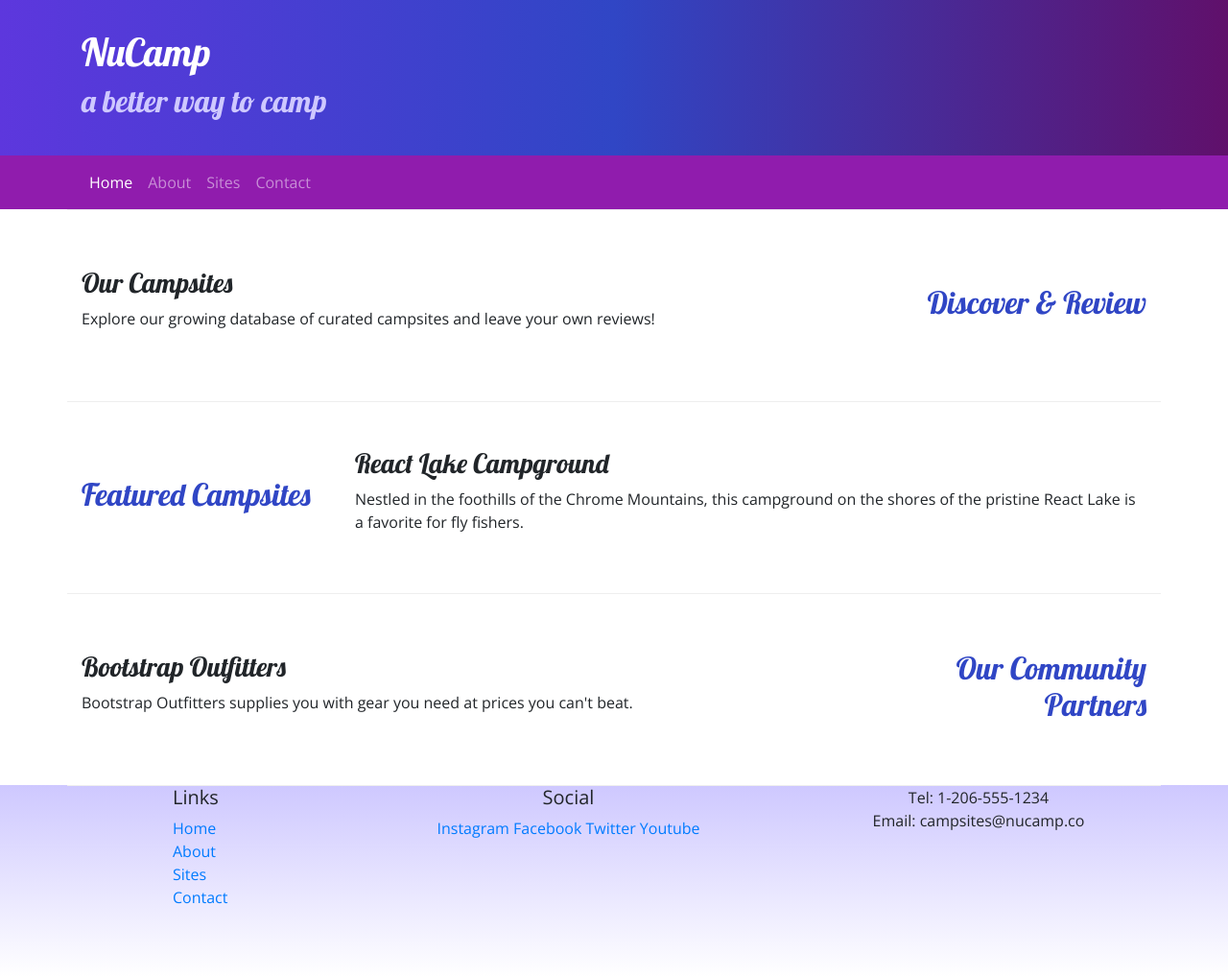
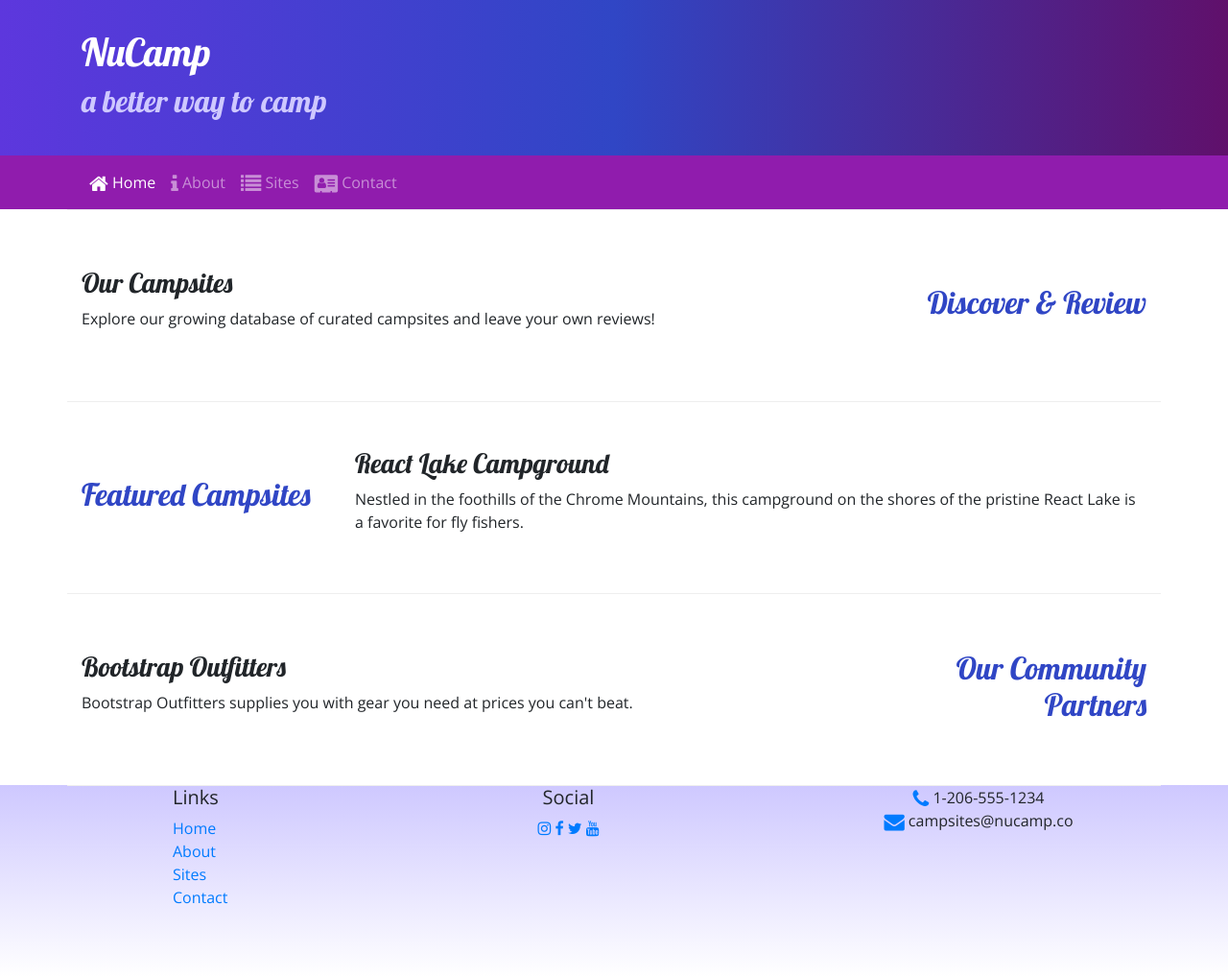
Before and after one commit to CodingGakusei/git-test, a website: page index.html in a window 1280 px wide. Shown: the whole page at 96% size. Drawn offline with nearby package versions, Linux system fonts and the light colour scheme.

Commit message:
Icon Fonts from Font Awesome Library

```diff
--- a/index.html
+++ b/index.html
@@ -10,6 +10,7 @@
     <link rel="stylesheet" href="node_modules/bootstrap/dist/css/bootstrap.min.css" />
 
     <!--Additional CSS must be added after Bootstrap CSS-->
+    <link rel="stylesheet" href="node_modules/font-awesome/css/font-awesome.min.css" />
     <link rel="stylesheet" href="https://fonts.googleapis.com/css?family=Lobster|Open+Sans" />
     <link rel="stylesheet" href="css/styles.css" />
 
@@ -36,10 +37,14 @@
             </button>
             <div class="collaspe navbar-collapse" id="nucampNavbar">
                 <ul class="navbar-nav">
-                    <li class="nav-item active"><a class="nav-link" href="#">Home</a></li>
-                    <li class="nav-item"><a class="nav-link" href="aboutus.html">About</a></li>
-                    <li class="nav-item"><a class="nav-link" href="#">Sites</a></li>
-                    <li class="nav-item"><a class="nav-link" href="#">Contact</a></li>
+                    <li class="nav-item active"><a class="nav-link" href="#"><i class="fa fa-home fa-lg"></i> Home</a>
+                    </li>
+                    <li class="nav-item"><a class="nav-link" href="aboutus.html"><i class="fa fa-info fa-lg"></i>
+                            About</a>
+                    </li>
+                    <li class="nav-item"><a class="nav-link" href="#"><i class="fa fa-list fa-lg"></i> Sites</a></li>
+                    <li class="nav-item"><a class="nav-link" href="#"><i class="fa fa-address-card fa-lg"></i>
+                            Contact</a></li>
                 </ul>
             </div>
         </div>
@@ -96,14 +101,14 @@
                 </div>
                 <div class="col-6 col-sm-5 text-center">
                     <h5>Social</h5>
-                    <a href="http://instagram.com/">Instagram</a>
-                    <a href="http://facebook.com/">Facebook</a>
-                    <a href="http://twitter.com/">Twitter</a>
-                    <a href="http://youtube.com/">Youtube</a>
+                    <a href="http://instagram.com/"><i class="fa fa-instagram"></i></a>
+                    <a href="http://facebook.com/"><i class="fa fa-facebook"></i></a>
+                    <a href="http://twitter.com/"><i class="fa fa-twitter"></i></a>
+                    <a href="http://youtube.com/"><i class="fa fa-youtube"></i></a>
                 </div>
                 <div class="col-4 text-center">
-                    Tel: 1-206-555-1234<br />
-                    Email: campsites@nucamp.co
+                    <i class="fa fa-phone fa-lg text-primary"></i> 1-206-555-1234<br />
+                    <i class="fa fa-envelope fa-lg text-primary"></i> campsites@nucamp.co
                 </div>
             </div>
         </div>
--- a/package.json
+++ b/package.json
@@ -15,6 +15,7 @@
   },
   "dependencies": {
     "bootstrap": "^4.5.2",
+    "font-awesome": "^4.7.0",
     "jquery": "^3.5.1",
     "popper.js": "^1.16.1"
   }
```
Also changed, not shown: aboutus.html (+13 -10 lines), 1 other file.
